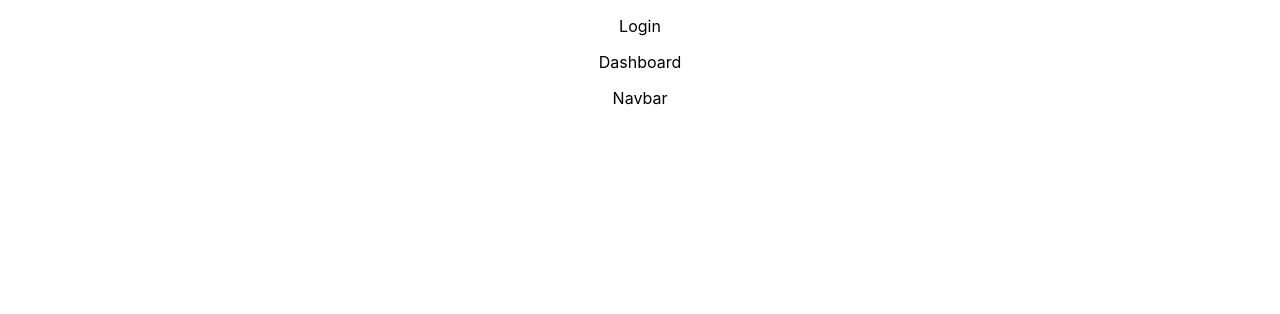
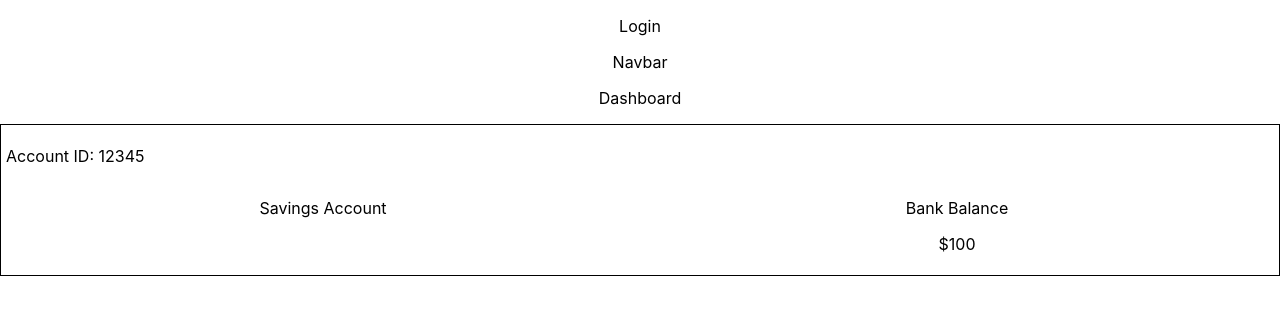
Before and after one commit to ernestlim8/tt__24, a React (Create React App) app in the folder client/: page / in a window 1280 px wide. Shown: the top 314 px of the page. Built offline with nearby package versions, Linux system fonts and the light colour scheme.

Commit message:
add bank detail UI

```diff
--- a/client/src/App.js
+++ b/client/src/App.js
@@ -2,12 +2,14 @@ import logo from './logo.svg';
 import './App.css';
 import Login from './pages/Login.js'
 import Dashboard from './pages/Dashboard';
+import Navbar from './components/Navbar';
 
 function App() {
   return (
 
     <div className="App">
       <Login/>
+      <Navbar/>
       <Dashboard/>
     </div>
   );
--- a/client/src/components/BankDetail.js
+++ b/client/src/components/BankDetail.js
@@ -1,7 +1,25 @@
+import { useState } from "react";
+import styles from "../components/BankDetail.module.css"
+
 function BankDetail() {
+    const [accountType, setAccountType] = useState("Saving");
+    const [balance, setBalance] = useState(100);
+    const [accountId, setAccountId] = useState("12345")
     return (
-      <div className="App">
-        <p>BankDetail</p>
+      <div className={styles.main}>
+        <div className={styles.accountId}>
+            <p>Account ID: {accountId}</p>
+        </div>
+        <div className={styles.accountDetails}>
+            <div className={styles.accountType}>
+                <p>{accountType}s Account</p>
+            </div>
+            <div className={styles.bankBalance}>
+                <p>Bank Balance</p>
+                <p>${balance}</p>
+            </div>
+        </div>
+
       </div>
     );
   }
--- /dev/null
+++ b/client/src/components/BankDetail.module.css
@@ -0,0 +1,20 @@
+.main {
+   border: 1px solid black;
+   padding: 5px 5px;
+}
+
+.accountType {
+    width: 50%;
+}
+
+.bankBalance {
+    width: 50%;
+}
+
+.accountDetails {
+    display: flex;
+}
+
+.accountId {
+    text-align: left;
+}
--- a/client/src/pages/Dashboard.js
+++ b/client/src/pages/Dashboard.js
@@ -1,11 +1,11 @@
+import BankDetail from "../components/BankDetail";
 import Navbar from "../components/Navbar";
 
 function Dashboard() {
     return (
       <div className="App">
         <p>Dashboard</p>
-        <Navbar/>
-
+        <BankDetail />
       </div>
     );
   }
```
